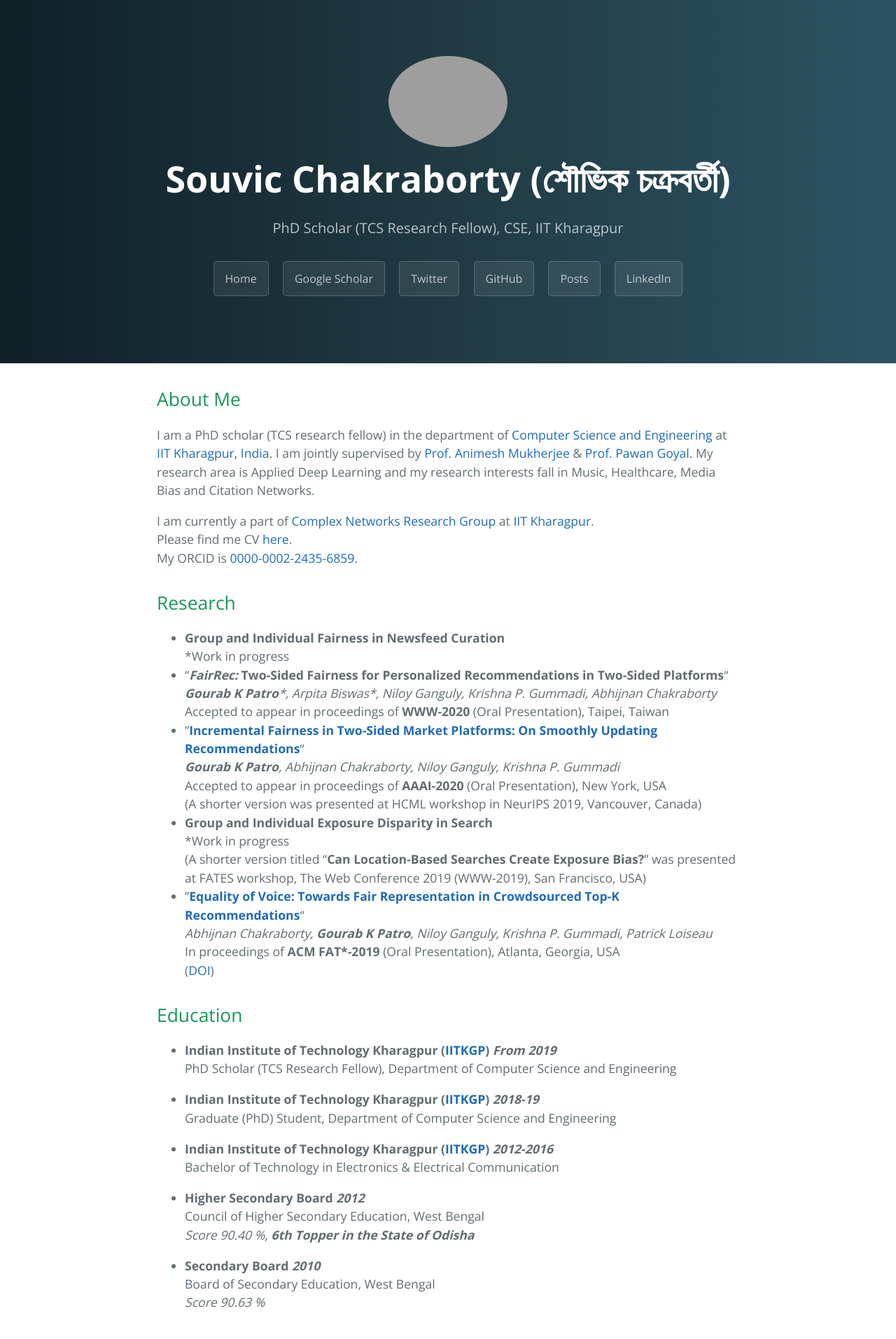
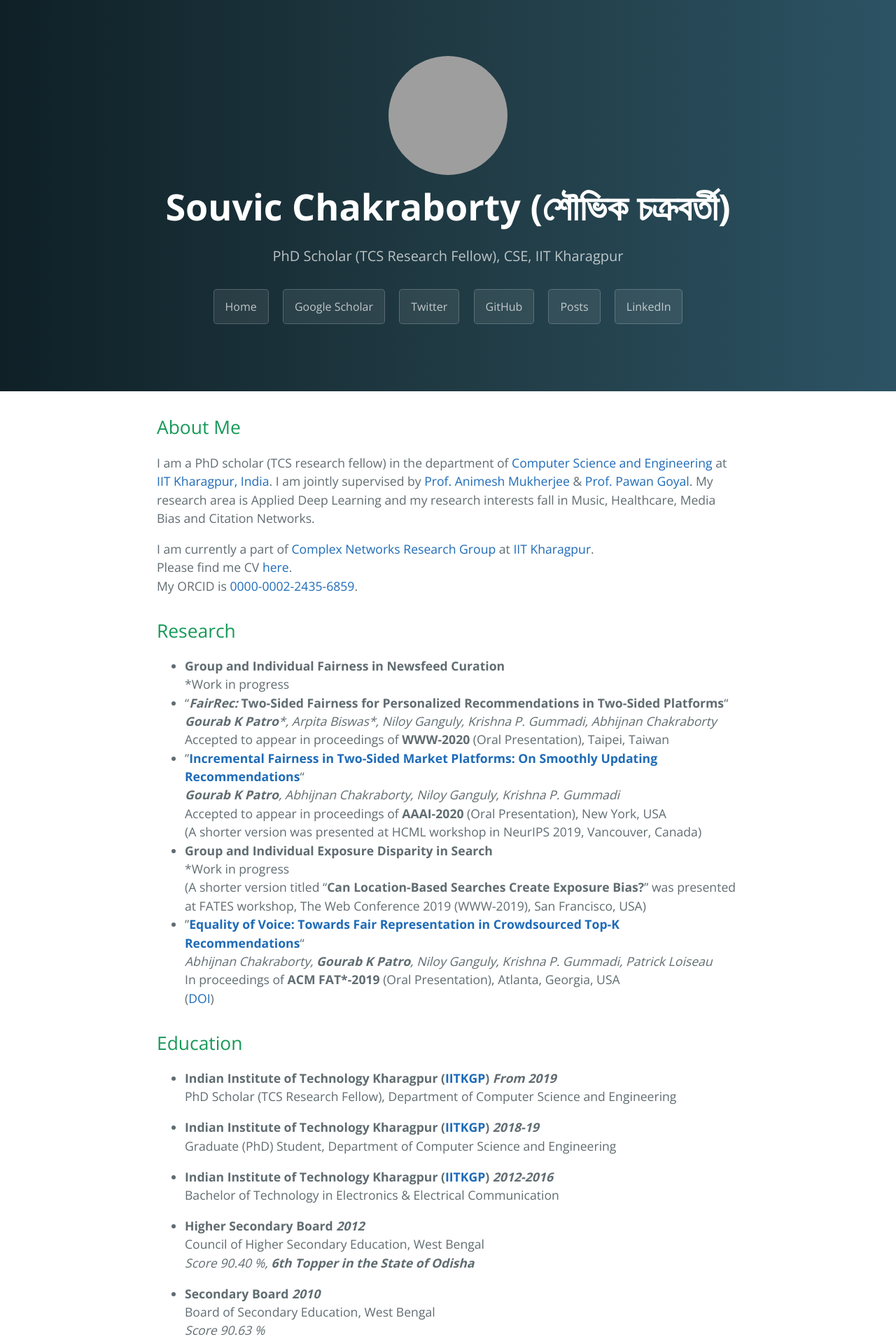
Before and after one commit to Souvic/Souvic.github.io, a Jekyll site: the page built from index.md, in a window 1280 px wide. Shown: the top 1913 px of the page at 70% size. Built offline with Jekyll 4.4.1, drawn with Linux system fonts in a browser that asks for light colours; our own code applies the rules of GitHub Pages for plain Markdown files; grey boxes are pictures that could not be loaded.

Commit message:
Update page-header.html

```diff
--- a/_includes/page-header.html
+++ b/_includes/page-header.html
@@ -1,5 +1,5 @@
 <section class="page-header">
-  <img src="https://scontent-maa2-1.xx.fbcdn.net/v/t1.0-9/117959645_3257347427692758_5694213627042260155_o.jpg?_nc_cat=108&ccb=2&_nc_sid=09cbfe&_nc_ohc=RlDvKb3_B5oAX9RLPvk&_nc_ht=scontent-maa2-1.xx&oh=50f7036e0c6ccbd55b6ba9259eff8fb4&oe=5FC09FAF" alt="Souvic" width="170" height="130">
+  <img src="https://scontent-maa2-1.xx.fbcdn.net/v/t1.0-9/117959645_3257347427692758_5694213627042260155_o.jpg?_nc_cat=108&ccb=2&_nc_sid=09cbfe&_nc_ohc=RlDvKb3_B5oAX9RLPvk&_nc_ht=scontent-maa2-1.xx&oh=50f7036e0c6ccbd55b6ba9259eff8fb4&oe=5FC09FAF" alt="Souvic" width="170" height="170">
   <h1 href="https://souvic.github.io/" class="project-name">{{ site.title }}</h1>
   <h2 class="project-tagline">{{ site.tagline }}</h2>
   <a href="https://souvic.github.io/" class="btn">Home</a>
```
